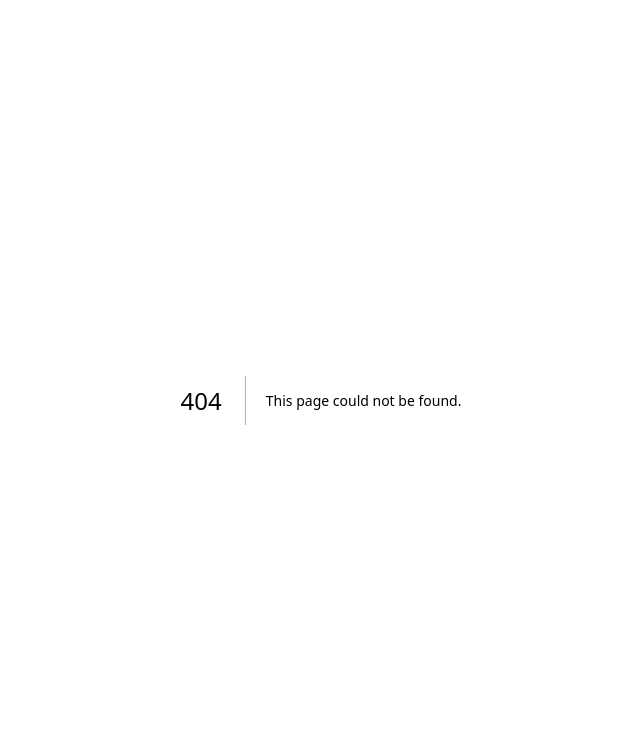
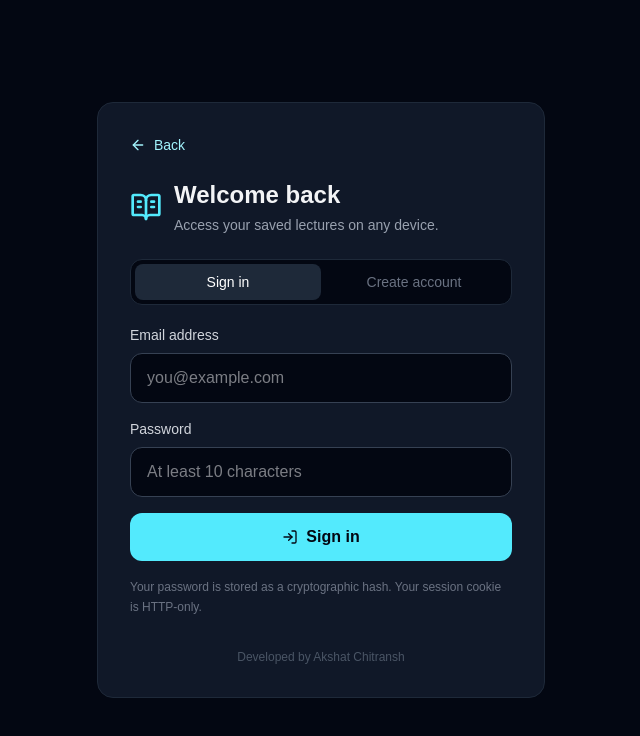
Before and after one commit to uchihavamfyre-maker/Lecture-DVR, a Next.js app: page /account in a window 1280 px wide. Before the commit this address had no page. Shown: the top 736 px of the page, without its empty margins (319-959 px from the left). Built offline with nearby package versions, Linux system fonts and the light colour scheme; no server answers.

Commit message:
Add sign-in and registration page for cross-device notes

```diff
--- /dev/null
+++ b/src/app/account/page.tsx
@@ -0,0 +1,48 @@
+"use client";
+
+import { FormEvent, useEffect, useState } from "react";
+import { useRouter, useSearchParams } from "next/navigation";
+import { ArrowLeft, BookOpenText, LogIn } from "lucide-react";
+
+export default function AccountPage() {
+  const router = useRouter();
+  const params = useSearchParams();
+  const [mode, setMode] = useState<"login" | "register">(params.get("mode") === "register" ? "register" : "login");
+  const [email, setEmail] = useState("");
+  const [password, setPassword] = useState("");
+  const [busy, setBusy] = useState(false);
+  const [error, setError] = useState<string | null>(null);
+
+  useEffect(() => { void fetch("/api/auth/me").then((r) => r.json()).then((d) => { if (d.user) router.replace("/notes"); }).catch(() => {}); }, [router]);
+
+  async function submit(event: FormEvent<HTMLFormElement>) {
+    event.preventDefault();
+    setBusy(true); setError(null);
+    try {
+      const response = await fetch(mode === "register" ? "/api/auth/register" : "/api/auth/login", {
+        method: "POST", headers: { "Content-Type": "application/json" },
+        body: JSON.stringify({ email, password }),
+      });
+      const result = await response.json();
+      if (!response.ok) throw new Error(result.error || "Unable to authenticate.");
+      router.push("/notes"); router.refresh();
+    } catch (e) { setError(e instanceof Error ? e.message : "Unable to authenticate."); }
+    finally { setBusy(false); }
+  }
+
+  return <main className="flex min-h-screen items-center justify-center bg-gray-950 px-4 py-10 text-gray-100">
+    <section className="w-full max-w-md rounded-2xl border border-gray-800 bg-gray-900 p-6 sm:p-8">
+      <a href="/" className="mb-6 inline-flex items-center gap-2 text-sm text-cyan-200"><ArrowLeft className="h-4 w-4" /> Back</a>
+      <div className="mb-6 flex items-center gap-3"><BookOpenText className="h-8 w-8 text-cyan-300" /><div><h1 className="text-2xl font-semibold">{mode === "login" ? "Welcome back" : "Create your account"}</h1><p className="mt-1 text-sm text-gray-400">Access your saved lectures on any device.</p></div></div>
+      <div className="mb-5 grid grid-cols-2 rounded-xl border border-gray-800 bg-gray-950 p-1"><button onClick={() => { setMode("login"); setError(null); }} className={"rounded-lg px-3 py-2 text-sm " + (mode === "login" ? "bg-gray-800 text-white" : "text-gray-500")}>Sign in</button><button onClick={() => { setMode("register"); setError(null); }} className={"rounded-lg px-3 py-2 text-sm " + (mode === "register" ? "bg-gray-800 text-white" : "text-gray-500")}>Create account</button></div>
+      <form onSubmit={submit} className="space-y-4">
+        <div><label htmlFor="email" className="mb-2 block text-sm text-gray-300">Email address</label><input id="email" type="email" autoComplete="email" required value={email} onChange={(e) => setEmail(e.target.value)} className="w-full rounded-xl border border-gray-700 bg-gray-950 px-4 py-3 outline-none focus:border-cyan-400" placeholder="you@example.com" /></div>
+        <div><label htmlFor="password" className="mb-2 block text-sm text-gray-300">Password</label><input id="password" type="password" autoComplete={mode === "login" ? "current-password" : "new-password"} minLength={10} maxLength={200} required value={password} onChange={(e) => setPassword(e.target.value)} className="w-full rounded-xl border border-gray-700 bg-gray-950 px-4 py-3 outline-none focus:border-cyan-400" placeholder="At least 10 characters" /></div>
+        {error && <p role="alert" className="rounded-lg border border-red-500/30 bg-red-500/10 p-3 text-sm text-red-200">{error}</p>}
+        <button disabled={busy} className="flex w-full items-center justify-center gap-2 rounded-xl bg-cyan-300 px-4 py-3 font-bold text-gray-950 disabled:opacity-50"><LogIn className="h-4 w-4" />{busy ? "Please wait..." : mode === "login" ? "Sign in" : "Create account"}</button>
+      </form>
+      <p className="mt-4 text-xs leading-5 text-gray-500">Your password is stored as a cryptographic hash. Your session cookie is HTTP-only.</p>
+      <footer className="mt-8 text-center text-xs text-gray-600">Developed by Akshat Chitransh</footer>
+    </section>
+  </main>;
+}
```
